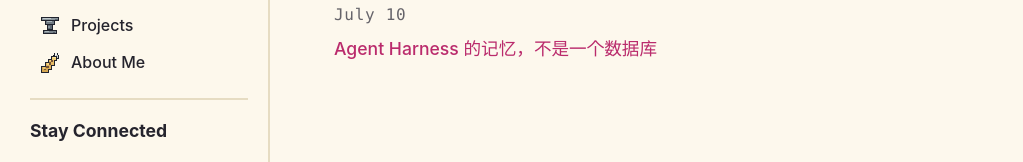
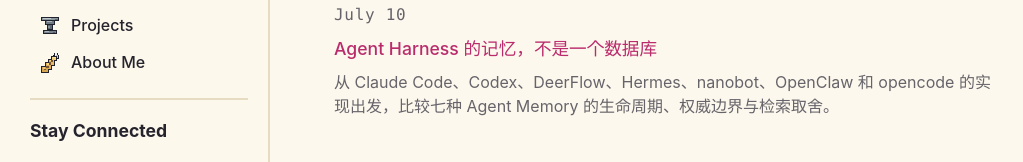
Before and after one commit to PotatoDog1669/leo-notes-llm, a Next.js app: page /blog in a window 1280 px wide. Shown: the part 404-566 px from the top of the page, without its empty margins (0-1023 px from the left). Built offline with nearby package versions, Linux system fonts and the light colour scheme; no server answers.

Commit message:
feat: show post summaries in blog list

```diff
--- a/app/globals.css
+++ b/app/globals.css
@@ -154,6 +154,7 @@ h1 .pixel-icon { width: .8em; height: .8em; letter-spacing: 0; }
 .post-preview time { color: var(--muted); font-family: "SFMono-Regular", Consolas, monospace; font-size: 16px; font-weight: 400; letter-spacing: .045em; }
 .post-preview a { color: var(--accent); font-size: 17.6px; font-weight: 500; line-height: 1.6; text-decoration: none; }
 .post-preview a:hover { color: var(--accent-deep); text-decoration: underline; text-decoration-thickness: 3px; text-underline-offset: 5px; }
+.post-preview p { max-width: 660px; margin: 0; color: var(--muted); font-size: 16px; line-height: 1.55; }
 .no-results { margin: 0; color: var(--muted); font-size: 21px; }
 
 .simple-page { max-width: calc(var(--sidebar) + 940px); padding-inline: 64px; }
--- a/components/blog-content.tsx
+++ b/components/blog-content.tsx
@@ -46,6 +46,7 @@ export function BlogContent({ posts }: { posts: Post[] }) {
                 <article key={post.slug} className="post-preview">
                   <time dateTime={post.date}>{post.displayDate}</time>
                   <Link href={`/blog/${post.slug}`}>{post.title}</Link>
+                  <p>{post.summary}</p>
                 </article>
               ))}
             </div>
```
